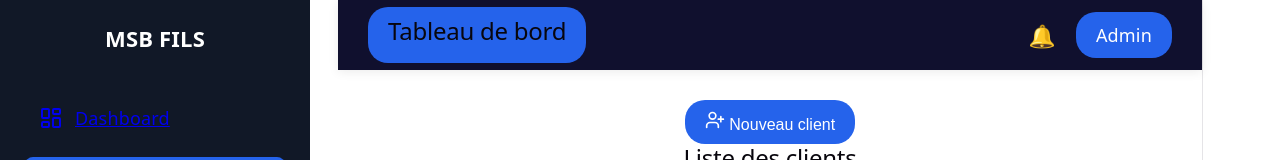
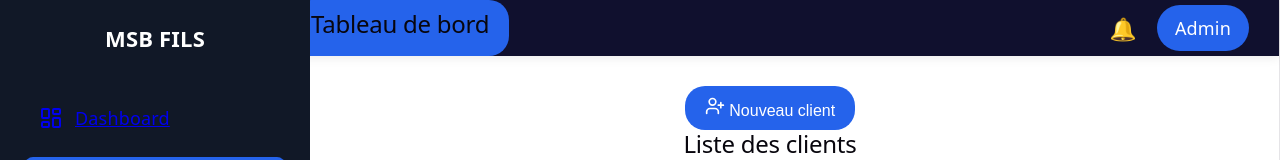
Before and after one commit to aobah2204/MSB-FILS, a React (Vite) app in the folder msb_fils/: page /clients in a window 1280 px wide. Shown: the top 160 px of the page. Built offline with nearby package versions, Linux system fonts and the light colour scheme; no server answers; the database is empty.

Commit message:
Header size

```diff
--- a/msb_fils/src/components/Header.css
+++ b/msb_fils/src/components/Header.css
@@ -1,6 +1,4 @@
 .header{
-
-height:70px;
 
 background:rgb(16, 16, 46);
 
@@ -52,7 +50,7 @@ cursor:pointer;
 
 
 
-.profile{
+.profile_admin{
 
 background:#2563eb;
 
@@ -66,6 +64,17 @@ white-space:nowrap;
 
 }
 
+.profile{
+
+background:#2563eb;
+
+color:white;
+
+padding:10px 18px;
+
+border-radius:25px;
+
+}
 
 
 
--- a/msb_fils/src/components/Header.jsx
+++ b/msb_fils/src/components/Header.jsx
@@ -26,7 +26,7 @@ return (
         </div>
 
 
-        <div className="profile">
+        <div className="profile_admin">
 
             <span className="profile-name">
             Admin
--- a/msb_fils/src/index.css
+++ b/msb_fils/src/index.css
@@ -55,7 +55,7 @@ body {
 }
 
 #root {
-  width: 1126px;
+  width: 1426px;
   max-width: 100%;
   margin: 0 auto;
   text-align: center;
--- a/msb_fils/src/pages/ClientCreate.jsx
+++ b/msb_fils/src/pages/ClientCreate.jsx
@@ -54,7 +54,7 @@ return (
     <div className="client-page">
 
         <h1>
-        Inscription Client
+            Inscription Client
         </h1>
 
         <form
--- a/msb_fils/src/pages/Dashboard.jsx
+++ b/msb_fils/src/pages/Dashboard.jsx
@@ -51,7 +51,7 @@ return (
         <NavLink to="/ca" className="card">
             <div className="card">
                 <h3>CA</h3>
-                <p>45 000 000 000 FG</p>
+                <p>45 000 000 000 000</p>
             </div>
         </NavLink>
 
```
